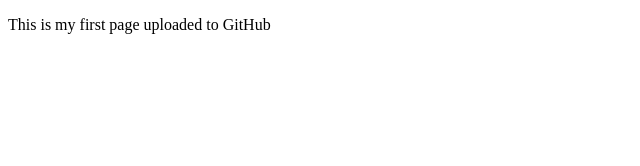
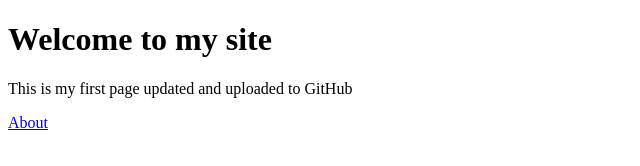
Before and after one commit to yongjinkai/myfirstrepo, a plain HTML site: page index.html in a window 1280 px wide. Shown: the whole page, without its empty margins (0-640 px from the left). Drawn offline with Linux system fonts and the light colour scheme.

Commit message:
updated homepage and add about page

```diff
--- a/index.html
+++ b/index.html
@@ -8,7 +8,9 @@
 </head>
 
 <body>
-  <p>This is my first page uploaded to GitHub</p>
+  <h1>Welcome to my site</h1>
+  <p>This is my first page updated and uploaded to GitHub</p>
+  <a href="about.html">About</a>
 </body>
 
 </html>
```
Also changed, not shown: about.html (added, +12 -0 lines).
